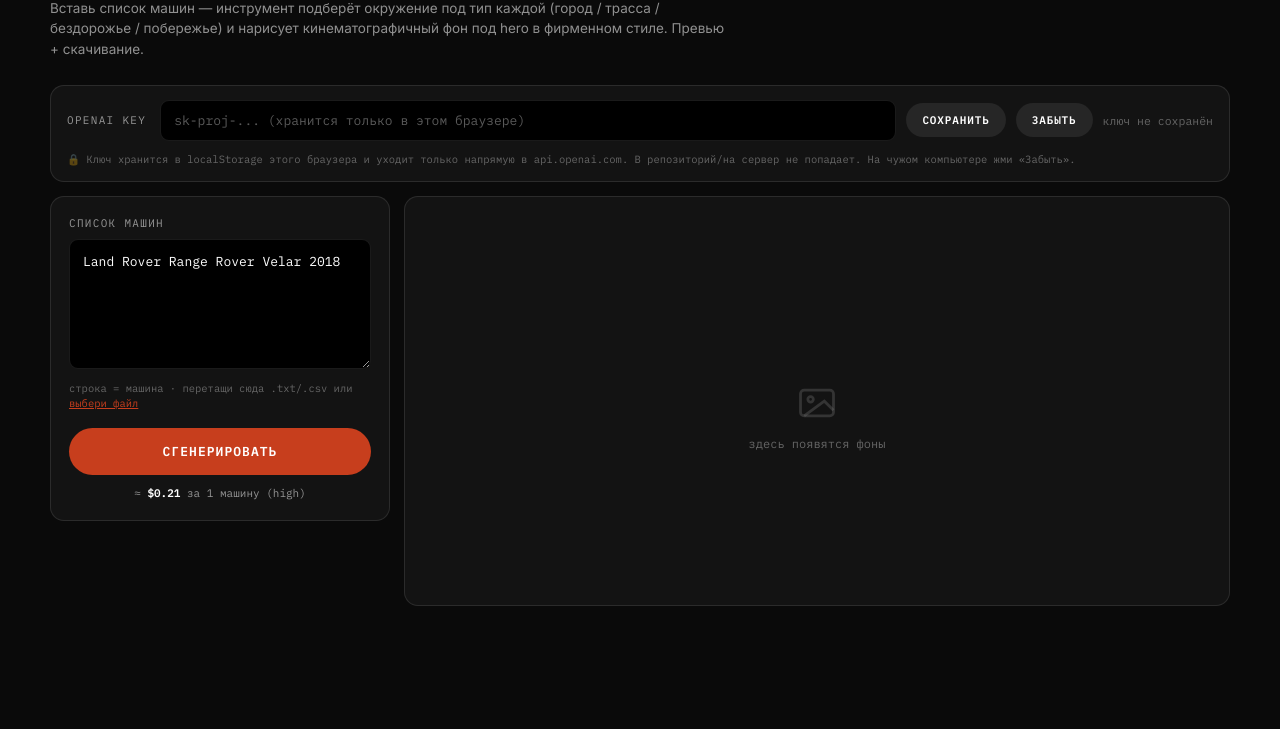
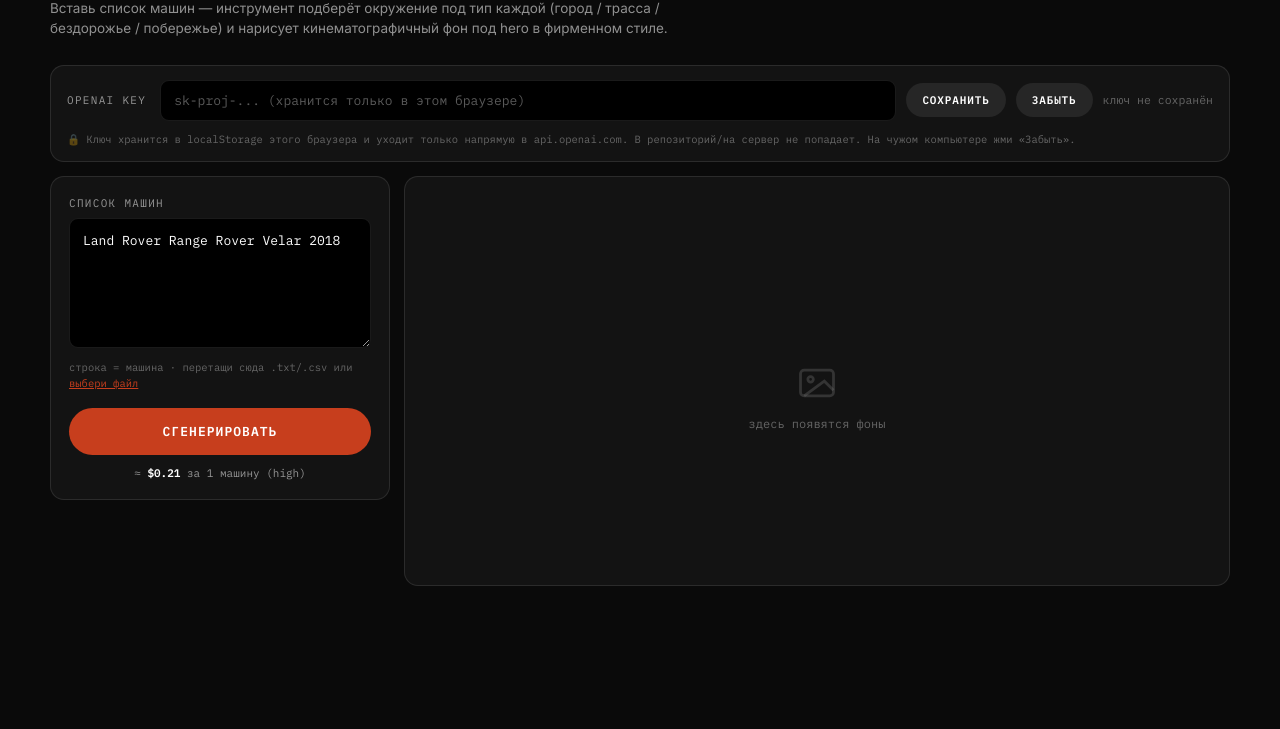
Before and after one commit to SoleilSoules/monte-car-bg, a plain HTML site: page index.html in a window 1280 px wide. Shown: the part 71-800 px from the top of the page. Drawn offline with Linux system fonts and the light colour scheme.

Commit message:
Убрать «Превью + скачивание» из подзаголовка
Co-Authored-By: Claude Opus 4.8 (1M context) <noreply@anthropic.com>

```diff
--- a/index.html
+++ b/index.html
@@ -95,7 +95,7 @@
     <div class="logo">monte <b>tuning</b></div>
     <div class="tag">car background generator</div>
   </header>
-  <p class="sub">Вставь список машин — инструмент подберёт окружение под тип каждой (город / трасса / бездорожье / побережье) и нарисует кинематографичный фон под hero в фирменном стиле. Превью + скачивание.</p>
+  <p class="sub">Вставь список машин — инструмент подберёт окружение под тип каждой (город / трасса / бездорожье / побережье) и нарисует кинематографичный фон под hero в фирменном стиле.</p>
 
   <!-- KEY -->
   <div class="keybar">
```
